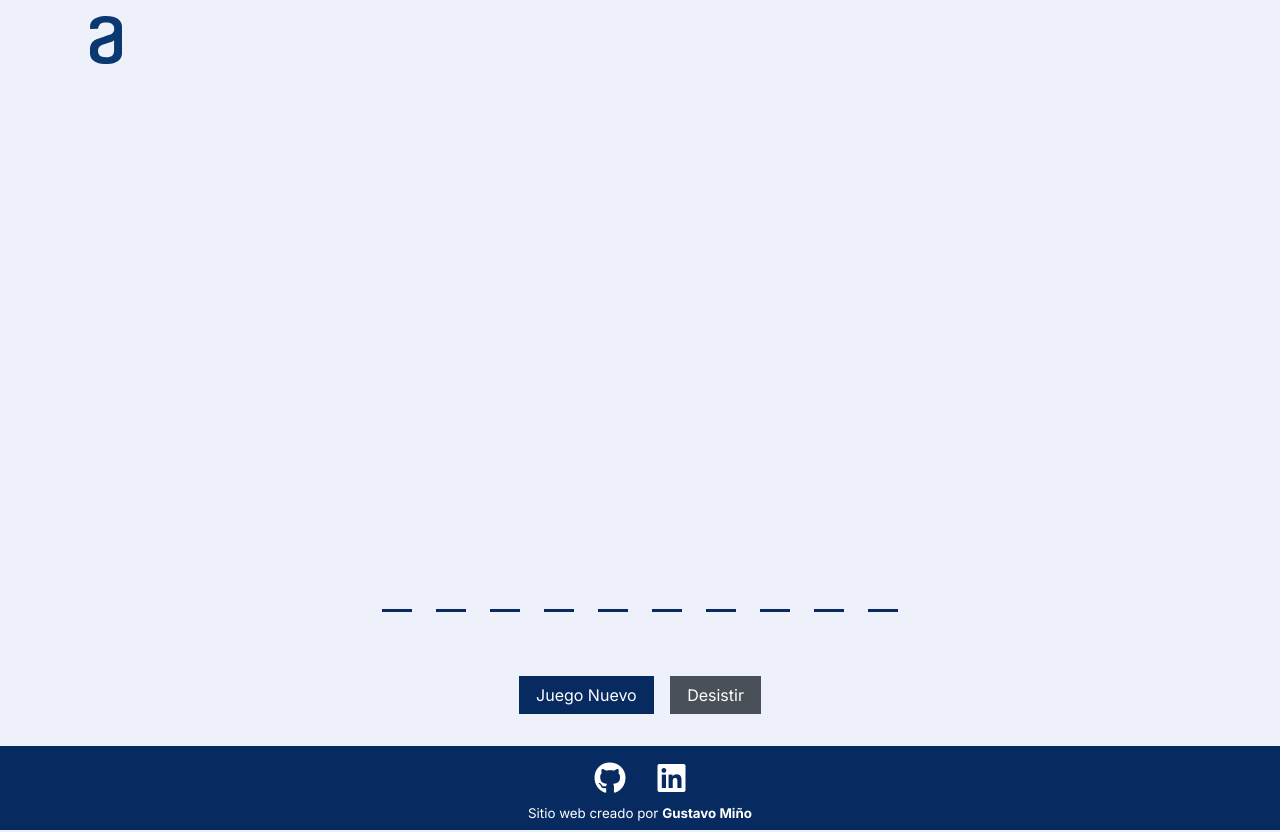
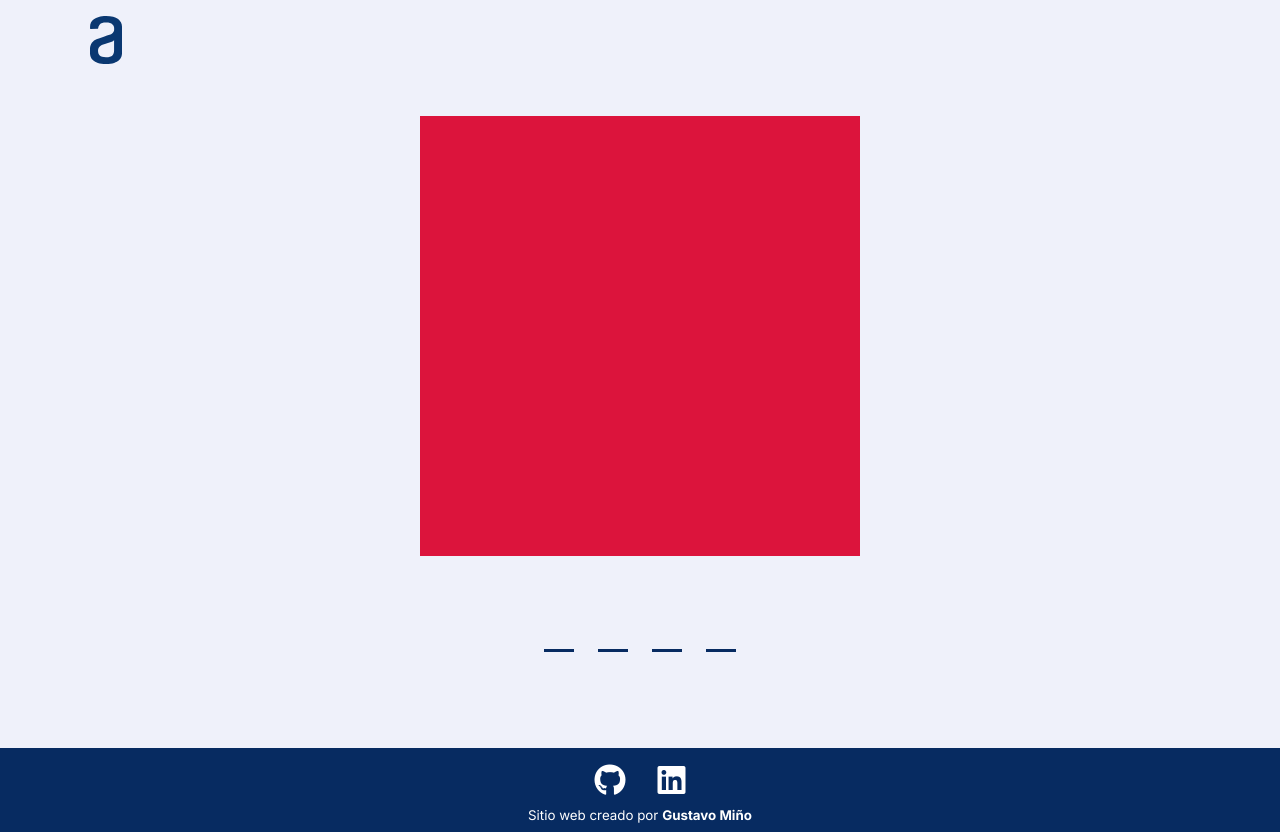
Before and after one commit to guswebdev/ahorcado, a plain HTML site: page index.html in a window 1280 px wide. Both pictures are taken after a click on the link "Juego Nuevo". Drawn offline with Linux system fonts and the light colour scheme.

Commit message:
Pruebas de una nueva estructuras de archivos y funciones

```diff
--- a/index.html
+++ b/index.html
@@ -29,11 +29,11 @@
         <div class="inicio container">
             <section class="inicio-botones">
                 <a href="#" class="btn btn-primary juego-nuevo">Juego Nuevo</a>
-                <a href="#" class="btn btn-secondary agregar-palabra">Agregar Palabra</a>
+                <!-- <a href="#" class="btn btn-secondary agregar-palabra">Agregar Palabra</a> -->
             </section>
         </div>
         <div class="juego container d-none">
-            <canvas width="300" height="400"></canvas>
+            <canvas width="25" height="25"></canvas>
             <ul class="lista lista-palabra"></ul>
             <ul class="lista lista-guiones"></ul>
             <ul class="lista lista-palabra-2"></ul>
@@ -43,8 +43,8 @@
                 <h3 class="alert-lose d-none">Perdiste!</h3>
             </div>
             <section class="inicio-botones">
-                <a href="#" class="btn btn-primary resetear-juego">Juego Nuevo</a>
-                <a href="#" class="btn btn-secondary desistir">Desistir</a>
+                <!-- <a href="#" class="btn btn-primary resetear-juego">Juego Nuevo</a> -->
+                <!-- <a href="#" class="btn btn-secondary desistir">Desistir</a> -->
             </section>
         </div>
         <div class="formulario container d-none">
@@ -84,7 +84,8 @@
     </footer>
 
 
-    <script src="app.js" type="module"></script>
+    <!--<script src="app.js" type="module"></script>-->
+    <script src="index.js"></script>
 </body>
 
 </html>
--- /dev/null
+++ b/index.js
@@ -0,0 +1,119 @@
+const d = document;
+const palabras = [
+  "hola",
+  "como",
+  "estas",
+  "chau",
+  "estoy",
+  "haciendo",
+  "pruebas",
+  "con",
+  "palabras",
+  "random",
+];
+const $inicio = d.querySelector(".inicio");
+const $juego = d.querySelector(".juego");
+const $formulario = d.querySelector(".formulario");
+const $canvas = d.querySelector("canvas");
+const $listaGuiones = d.querySelector(".lista-guiones");
+const $listaPalabras = d.querySelector(".lista-palabra");
+const $listaPalabrasIncorrectas = d.querySelector(".lista-palabra-2");
+let palabraSecreta = "";
+let control = false;
+const letrasIncorrectas = new Set();
+
+function dibujarTablero() {
+  const pincel = $canvas.getContext("2d");
+  const stylesCanva = getComputedStyle($canvas);
+  const w = stylesCanva.width;
+  const h = stylesCanva.height;
+  $canvas.width = w.split("px")[0];
+  $canvas.height = h.split("px")[0];
+  //pincel.fillStyle = "#eff1fa";
+  pincel.fillStyle = "crimson";
+  pincel.fillRect(0, 0, $canvas.width, $canvas.height);
+}
+
+function palabraAleatoria() {
+  return palabras[Math.floor(Math.random() * palabras.length)];
+}
+
+function dibujarGuiones(tamaño) {
+  for (let i = 0; i < tamaño; i++) {
+    let $li = d.createElement("li");
+    $li.classList.add("guiones");
+    $listaGuiones.appendChild($li);
+  }
+}
+
+function esLetra(letra) {
+  let regExp = /^[a-zñÑ]+$/;
+  return regExp.test(letra);
+}
+
+function incluyeLetra(letra, palabra) {
+  return palabra.includes(letra);
+}
+
+function dibujarPalabra() {
+  let letras = palabraSecreta.split("");
+
+  letras.forEach((item) => {
+    let $li = d.createElement("li");
+    $li.classList.add("item-palabra");
+    $li.dataset.letra = item;
+    $li.classList.add("hide");
+    $li.textContent = item;
+    $listaPalabras.appendChild($li);
+  });
+}
+
+function letraCorrecta(letra) {
+  let mostrarLetra = d.querySelectorAll(`.item-palabra[data-letra=${letra}]`);
+  mostrarLetra.forEach((item) => {
+    item.classList.remove("hide");
+  });
+}
+
+function letraIncorrecta(letra) {
+  letrasIncorrectas.add(letra);
+
+  $listaPalabrasIncorrectas.textContent = ''
+
+  letrasIncorrectas.forEach((item) => {
+    let $li = d.createElement("li");
+    $li.classList.add("item-palabra");
+    $li.textContent = item;
+    $listaPalabrasIncorrectas.appendChild($li);
+  });
+}
+
+/* EVENTOS */
+
+const eventoClick = (e) => {
+  if (e.target.matches(".juego-nuevo")) {
+    e.preventDefault();
+    $inicio.classList.add("d-none");
+    $juego.classList.remove("d-none");
+    control = true;
+    dibujarTablero();
+    palabraSecreta = palabraAleatoria();
+    dibujarPalabra();
+    dibujarGuiones(palabraSecreta.length);
+    console.log(palabraSecreta);
+  }
+};
+
+d.addEventListener("click", eventoClick);
+
+const eventoKeypress = (e) => {
+  if (control && esLetra(e.key)) {
+    if (incluyeLetra(e.key, palabraSecreta)) {
+      letraCorrecta(e.key);
+    } else {
+      letraIncorrecta(e.key);
+    }
+  }
+};
+
+d.addEventListener("keypress", eventoKeypress);
--- a/js/dibujar-ahorcado.js
+++ b/js/dibujar-ahorcado.js
@@ -6,7 +6,8 @@ export const dibujarAhorcado = (contador,pantalla,pincel) => {
 
 
   /* CANVA */
-  pincel.fillStyle = "#eff1fa";
+  //pincel.fillStyle = "#eff1fa";
+  pincel.fillStyle = "crimson";
   pincel.fillRect(0, 0, pantalla.width, pantalla.height);
 
   /* FUNCION DIBUJAR LINEA*/
--- a/js/dibujar-letra-incorrecta.js
+++ b/js/dibujar-letra-incorrecta.js
@@ -1,5 +1,5 @@
 const d = document;
-//const letrasIncorrectas = new Set()
+const letrasIncorrectas = new Set()
 
 export const letraIncorrecta = (letra,letrasIncorrectas) => {
     const lista = d.querySelector('.lista-palabra-2')
```
